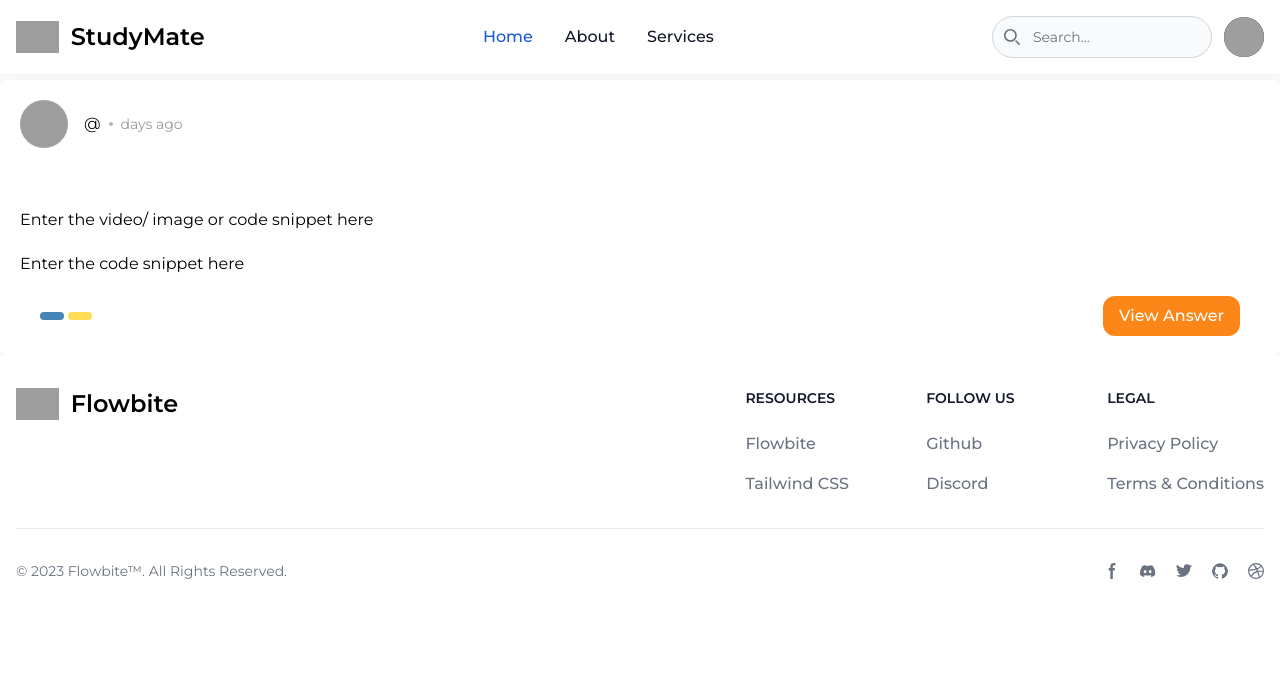
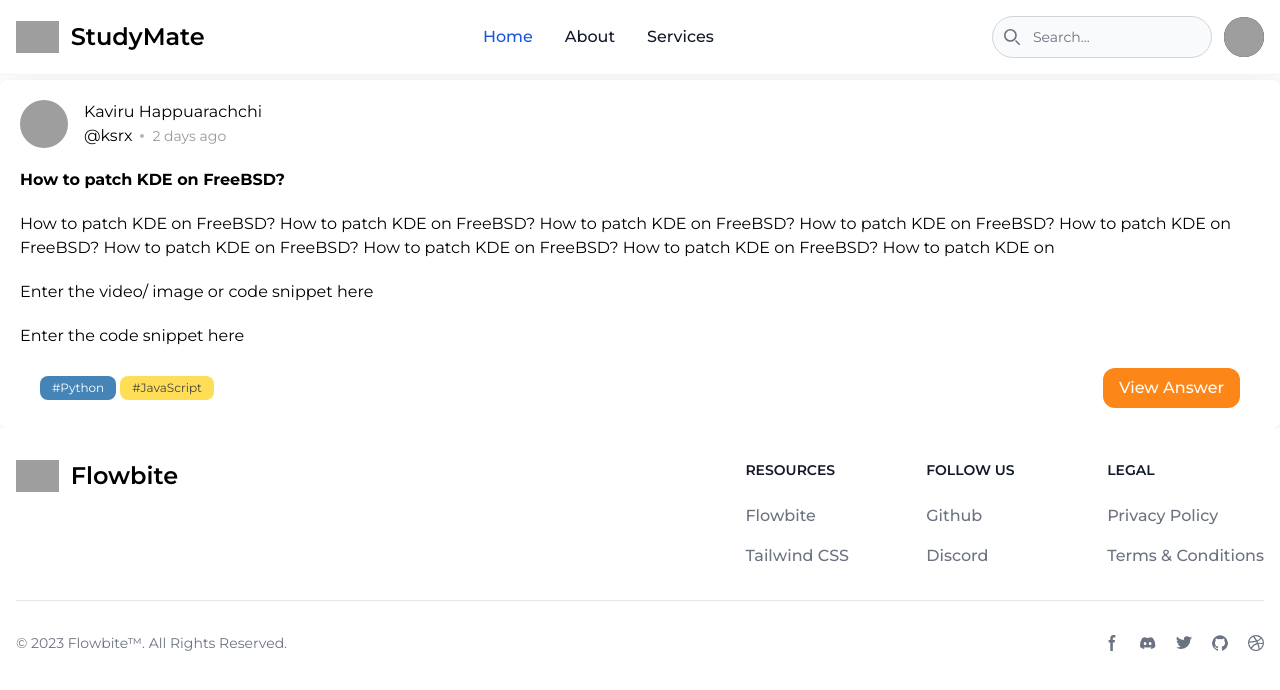
Before and after one commit to kodecosmo/mSpace23, a Next.js app: page /feed in a window 1280 px wide. Shown: the top 690 px of the page. Built offline with nearby package versions, Linux system fonts and the light colour scheme; grey boxes are pictures that could not be loaded.

Commit message:
Revert "Feed props done"
This reverts commit cd9a865283ca85ab2402d0d541220ab82e081870.

```diff
--- a/src/components/atoms/FeedQuestion.jsx
+++ b/src/components/atoms/FeedQuestion.jsx
@@ -1,6 +1,6 @@
 import { FaCircle, FaEllipsisV } from "react-icons/fa";
 
-const FeedQuestion = (props) => {
+const FeedQuestion = () => {
   return (
       <div className="px-5 py-5 rounded-lg shadow-[2px_2px_30px_rgba(0,0,0,0.1)]">
         <div className="flex justify-between items-cente ">
@@ -13,13 +13,13 @@ const FeedQuestion = (props) => {
               />
             </div>
             <div>
-              <div>{props.name}</div>
+              <div>Kaviru Happuarachchi</div>
               <div className="flex justify-start items-center gap-2">
-                <div>@{props.uName}</div>
+                <div>@ksrx</div>
                 <div>
                   <FaCircle fill="#444444" className="h-1 w-1 opacity-40" />
                 </div>
-                <div className="opacity-40 text-sm">{props.date} days ago</div>
+                <div className="opacity-40 text-sm">2 days ago</div>
               </div>
             </div>
           </div>
@@ -29,9 +29,12 @@ const FeedQuestion = (props) => {
         </div>
         <div>
           <div className="flex flex-col mt-5 mb-5">
-            <h2 className="font-bold">{props.questionTitle}</h2>
+            <h2 className="font-bold">How to patch KDE on FreeBSD?</h2>
             <p className="mt-5">
-              {props.questionDescription}
+              How to patch KDE on FreeBSD? How to patch KDE on FreeBSD? How to
+              patch KDE on FreeBSD? How to patch KDE on FreeBSD? How to patch
+              KDE on FreeBSD? How to patch KDE on FreeBSD? How to patch KDE on
+              FreeBSD? How to patch KDE on FreeBSD? How to patch KDE on
             </p>
           </div>
 
@@ -45,10 +48,10 @@ const FeedQuestion = (props) => {
         <div className="flex justify-between items-center mx-5">
           <div className="flex gap-1 flex-wrap">
             <button className="bg-[#4584b6] text-white rounded-lg px-3 py-1 text-xs">
-              {props.tag1}
+              #Python
             </button>
             <button className="bg-[#ffde57] text-text-color rounded-lg px-3 py-1 text-xs">
-              {props.tag2}
+              #JavaScript
             </button>
           </div>
           <div>
```
